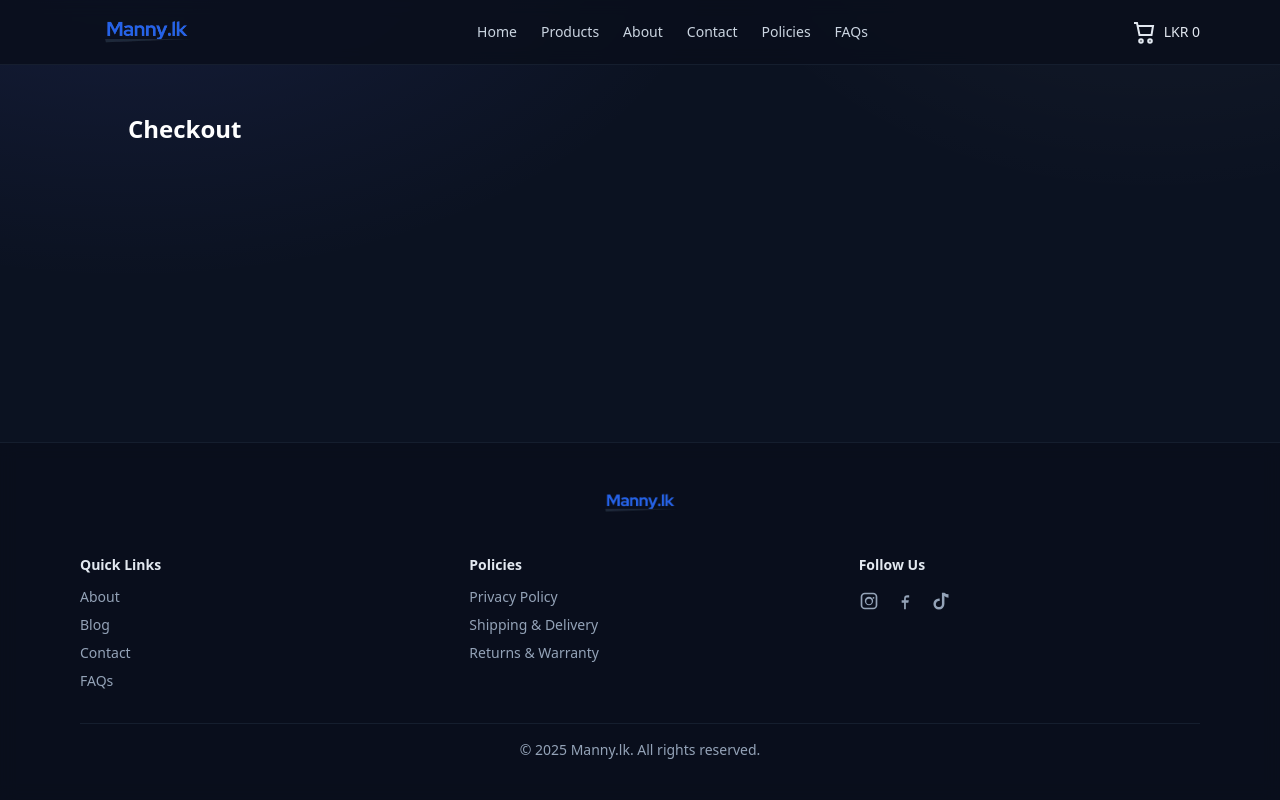
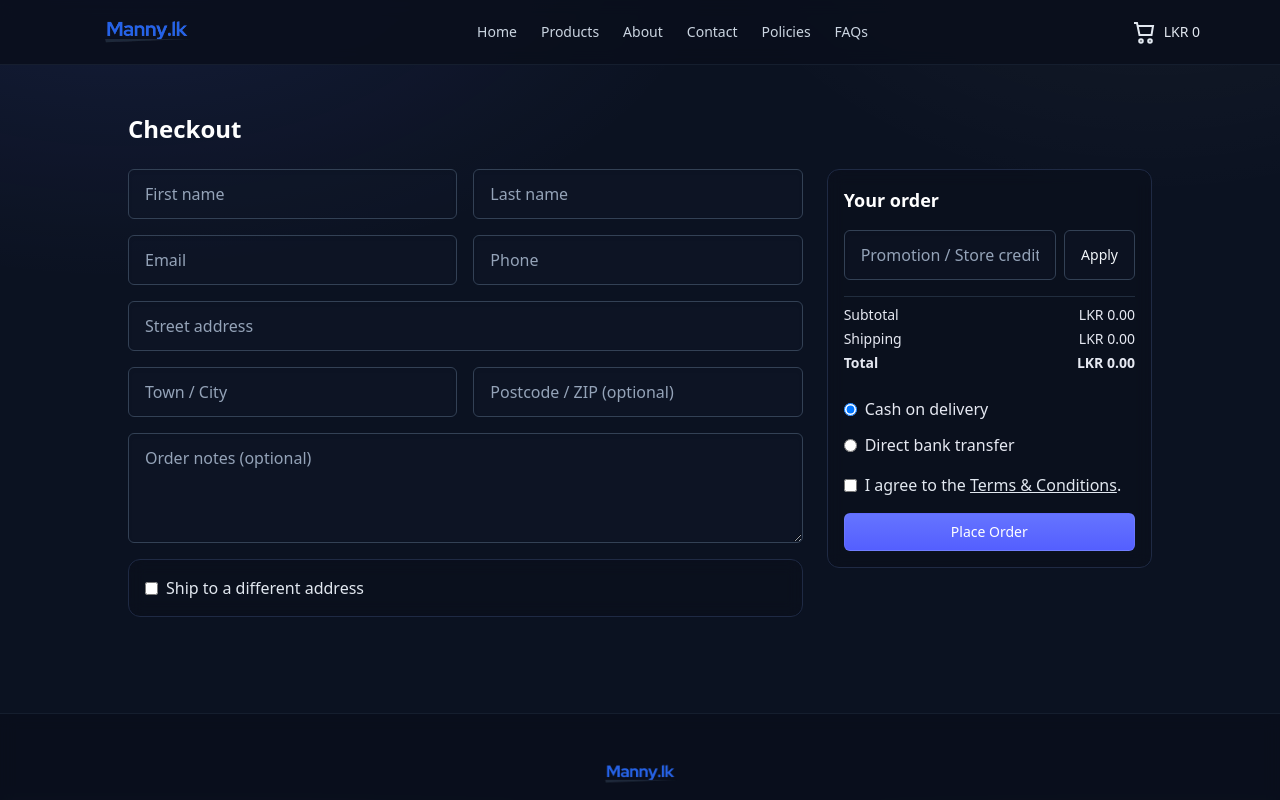
Before and after one commit to UdUdithaEdirisinghe/unm, a Next.js app: page /checkout in a window 1280 px wide. Shown: the top 800 px of the page. Built offline with nearby package versions, Linux system fonts and the light colour scheme.

Commit message:
checkoutPageif

```diff
--- a/src/app/checkout/page.tsx
+++ b/src/app/checkout/page.tsx
@@ -47,7 +47,7 @@ export default function CheckoutPage() {
   // Terms
   const [agree, setAgree] = useState(false);
 
-  // Promo / Store credit
+  // Promo / Store credit (unified)
   const [codeInput, setCodeInput] = useState("");
   const [applied, setApplied] = useState<PromoResult | null>(null);
   const [checking, setChecking] = useState(false);
@@ -59,7 +59,7 @@ export default function CheckoutPage() {
   // Shortages from server
   const [shortages, setShortages] = useState<Shortage[] | null>(null);
 
-  // Refs for auto-scroll
+  // NEW: ref so we can scroll to the banner
   const errorRef = useRef<HTMLDivElement | null>(null);
 
   // Totals
@@ -76,7 +76,7 @@ export default function CheckoutPage() {
       setShip((s) => ({ ...s, [k]: e.target.value }));
   }
 
-  /** Apply code */
+  /** Apply code against the unified validator: /api/promos/validate */
   async function applyCode() {
     const trimmed = codeInput.trim().toUpperCase();
     if (!trimmed) return;
@@ -172,7 +172,7 @@ export default function CheckoutPage() {
         body: JSON.stringify({
           items,
           paymentMethod: bill.payment,
-          promoCode: applied?.code,
+          promoCode: applied?.code, // unified field
           bankSlipUrl,
           shipping,
           customer: bill,
@@ -185,7 +185,10 @@ export default function CheckoutPage() {
         const data = await r.json().catch(() => ({}));
         const arr = Array.isArray(data?.shortages) ? data.shortages : [];
         if (arr.length) setShortages(arr as Shortage[]);
-        setErr(data?.error || "Some items are not available in the requested quantity.");
+        setErr(
+          data?.error ||
+            "Some items are not available in the requested quantity. Please adjust your cart."
+        );
         return;
       }
 
@@ -204,7 +207,7 @@ export default function CheckoutPage() {
     }
   }
 
-  /* --- Show toast + scroll when err changes --- */
+  // NEW: toast + scroll when an error appears
   useEffect(() => {
     if (err) {
       toast.error(err);
@@ -213,6 +216,13 @@ export default function CheckoutPage() {
       }
     }
   }, [err]);
+
+  // Totals block
+  const discountRow = discount > 0 && (
+    <div className="flex justify-between text-emerald-300">
+      <span>Discount</span><span>-{formatCurrency(discount)}</span>
+    </div>
+  );
 
   return (
     <div className="site-container">
@@ -245,17 +255,141 @@ export default function CheckoutPage() {
         </div>
       )}
 
-      {/* Form */}
+      {/* Desktop: 2+1 grid so summary never collapses under shipping section */}
       <form onSubmit={place} className="grid grid-cols-1 gap-6 md:grid-cols-3">
-        {/* LEFT */}
+        {/* LEFT (md: span 2) */}
         <div className="md:col-span-2 space-y-4">
-          {/* name, email, phone, etc. — unchanged */}
-          {/* ... keep your same fields here ... */}
+          <div className="grid grid-cols-1 gap-4 sm:grid-cols-2">
+            <input className="field" placeholder="First name" value={bill.firstName} onChange={updBill("firstName")} required />
+            <input className="field" placeholder="Last name" value={bill.lastName} onChange={updBill("lastName")} required />
+          </div>
+
+          <div className="grid grid-cols-1 gap-4 sm:grid-cols-2">
+            <input className="field" type="email" placeholder="Email" value={bill.email} onChange={updBill("email")} required />
+            <input className="field" type="tel" placeholder="Phone" value={bill.phone} pattern="[0-9]{10}" title="Enter a valid 10-digit phone number" onChange={updBill("phone")} required />
+          </div>
+
+          <input className="field" placeholder="Street address" value={bill.address} onChange={updBill("address")} required />
+
+          <div className="grid grid-cols-1 gap-4 sm:grid-cols-2">
+            <input className="field" placeholder="Town / City" value={bill.city} onChange={updBill("city")} required />
+            <input className="field" placeholder="Postcode / ZIP (optional)" value={bill.postal} onChange={updBill("postal")} />
+          </div>
+
+          <textarea className="textarea" placeholder="Order notes (optional)" value={bill.notes} onChange={updBill("notes")} />
+
+          {/* Ship to different */}
+          <div className="panel p-4 space-y-3">
+            <label className="flex items-center gap-2">
+              <input type="checkbox" checked={shipDifferent} onChange={(e) => setShipDifferent(e.target.checked)} />
+              <span className="text-slate-200">Ship to a different address</span>
+            </label>
+
+            {shipDifferent && (
+              <div className="space-y-3">
+                <div className="grid grid-cols-1 gap-3 sm:grid-cols-2">
+                  <input className="field" placeholder="Recipient first name" value={ship.firstName} onChange={updShip("firstName")} required />
+                  <input className="field" placeholder="Recipient last name" value={ship.lastName} onChange={updShip("lastName")} required />
+                </div>
+                <input className="field" type="tel" placeholder="Recipient phone" value={ship.phone} pattern="[0-9]{10}" title="Enter a valid 10-digit phone number" onChange={updShip("phone")} required />
+                <input className="field" placeholder="Street address" value={ship.address} onChange={updShip("address")} required />
+                <div className="grid grid-cols-1 gap-3 sm:grid-cols-2">
+                  <input className="field" placeholder="Town / City" value={ship.city} onChange={updShip("city")} required />
+                  <input className="field" placeholder="Postcode / ZIP (optional)" value={ship.postal} onChange={updShip("postal")} />
+                </div>
+              </div>
+            )}
+          </div>
         </div>
 
-        {/* RIGHT (order summary) */}
+        {/* RIGHT (sticky summary) */}
         <div className="md:col-span-1 md:sticky md:top-24 self-start">
-          {/* order summary, promo code, totals, payment, terms, place order button — unchanged */}
+          <div className="panel p-4 space-y-4">
+            <h2 className="text-lg font-semibold">Your order</h2>
+
+            <div className="space-y-2 text-sm text-slate-300">
+              {items.map((it) => (
+                <div key={it.id} className="flex items-center justify-between">
+                  <div className="truncate">{it.name} × {it.quantity}</div>
+                  <div className="shrink-0">{formatCurrency(it.price * it.quantity)}</div>
+                </div>
+              ))}
+            </div>
+
+            {/* One input for promo OR store credit — unified */}
+            <div className="mt-2">
+              {applied ? (
+                <div className="flex justify-between rounded-lg border border-emerald-700/40 bg-emerald-900/20 px-3 py-2 text-emerald-200">
+                  <span>Code <b>{applied.code}</b> applied</span>
+                  <button type="button" onClick={removeCode} className="btn-ghost">Remove</button>
+                </div>
+              ) : (
+                <div className="flex gap-2">
+                  <input
+                    className="field w-full"
+                    placeholder="Promotion / Store credit code"
+                    value={codeInput}
+                    onChange={(e) => setCodeInput(e.target.value.toUpperCase())}
+                  />
+                  <button
+                    type="button"
+                    className="btn-secondary"
+                    onClick={applyCode}
+                    disabled={checking}
+                  >
+                    {checking ? "Checking…" : "Apply"}
+                  </button>
+                </div>
+              )}
+            </div>
+
+            <div className="mt-2 border-t border-slate-700/60 pt-2 text-sm space-y-1">
+              <div className="flex justify-between"><span>Subtotal</span><span>{formatCurrency(subtotal)}</span></div>
+              {discountRow}
+              <div className="flex justify-between">
+                <span>Shipping</span>
+                <span>{applied?.freeShipping ? "Free" : formatCurrency(shipping)}</span>
+              </div>
+              <div className="flex justify-between font-semibold"><span>Total</span><span>{formatCurrency(total)}</span></div>
+            </div>
+
+            <div className="space-y-3 pt-2">
+              <label className="flex items-center gap-2">
+                <input type="radio" name="pay" value="COD" checked={bill.payment === "COD"} onChange={() => setBill((f) => ({ ...f, payment: "COD" }))} />
+                <span>Cash on delivery</span>
+              </label>
+              <label className="flex items-center gap-2">
+                <input type="radio" name="pay" value="BANK" checked={bill.payment === "BANK"} onChange={() => setBill((f) => ({ ...f, payment: "BANK" }))} />
+                <span>Direct bank transfer</span>
+              </label>
+
+              {bill.payment === "BANK" && (
+                <div className="space-y-3 rounded-lg border border-slate-700/60 p-3">
+                  <div className="text-sm">
+                    <div><b>Bank:</b> Sampath Bank PLC</div>
+                    <div><b>Branch:</b> Colombo Fort</div>
+                    <div><b>Account No:</b> 001234567890</div>
+                    <div><b>Contact:</b> 0771234567</div>
+                  </div>
+                  <div>
+                    <label className="block text-sm mb-1">Upload bank slip</label>
+                    <input type="file" accept="image/*,application/pdf" onChange={(e) => setSlipFile(e.target.files?.[0] ?? null)} required />
+                  </div>
+                </div>
+              )}
+            </div>
+
+            <label className="mt-2 flex items-center gap-2">
+              <input type="checkbox" checked={agree} onChange={(e) => setAgree(e.target.checked)} />
+              <span className="text-slate-200">
+                I agree to the <Link href="/policies" className="underline">Terms & Conditions</Link>.
+              </span>
+            </label>
+
+            <button className="btn-primary w-full mt-2" disabled={busy}>
+              {busy ? "Placing…" : "Place Order"}
+            </button>
+          </div>
         </div>
       </form>
     </div>
```
